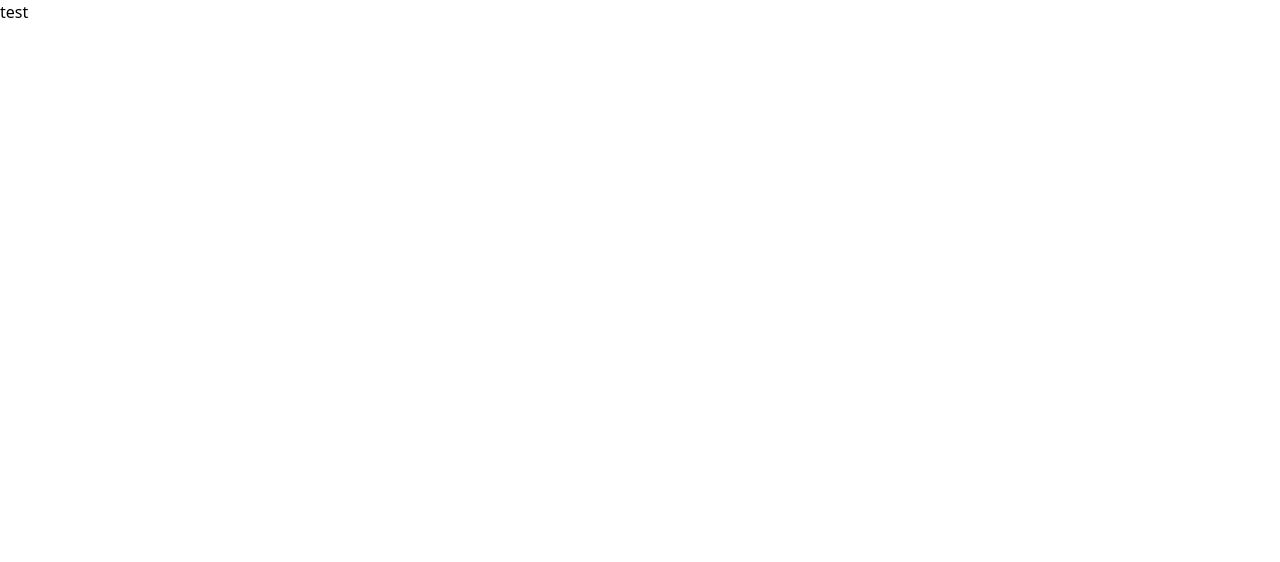
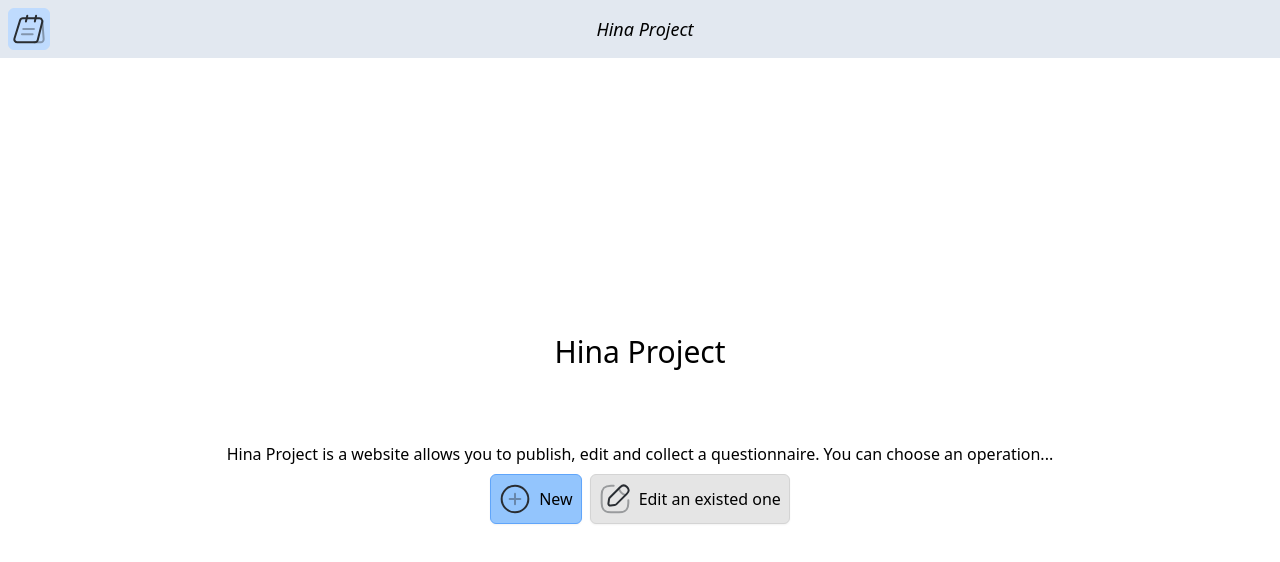
Before and after one commit to xubeiyan/hina-project, a SvelteKit app: page / in a window 1280 px wide. Shown: the top 562 px of the page. Built offline with nearby package versions, Linux system fonts and the light colour scheme.

Commit message:
feature(Header.svelte): add header and popover menu

```diff
--- /dev/null
+++ b/src/assets/icons/add.svelte
@@ -0,0 +1,31 @@
+<svg
+	width="2rem"
+	height="2rem"
+	viewBox="0 0 24 24"
+	fill="none"
+	xmlns="http://www.w3.org/2000/svg"
+>
+	<path
+		d="M12 22C17.5 22 22 17.5 22 12C22 6.5 17.5 2 12 2C6.5 2 2 6.5 2 12C2 17.5 6.5 22 12 22Z"
+		stroke="#292D32"
+		stroke-width="1.5"
+		stroke-linecap="round"
+		stroke-linejoin="round"
+	/>
+	<g opacity="0.4">
+		<path
+			d="M8 12H16"
+			stroke="#292D32"
+			stroke-width="1.5"
+			stroke-linecap="round"
+			stroke-linejoin="round"
+		/>
+		<path
+			d="M12 16V8"
+			stroke="#292D32"
+			stroke-width="1.5"
+			stroke-linecap="round"
+			stroke-linejoin="round"
+		/>
+	</g>
+</svg>
--- /dev/null
+++ b/src/assets/icons/close.svelte
@@ -0,0 +1,31 @@
+<svg
+	width="2rem"
+	height="2rem"
+	viewBox="0 0 24 24"
+	fill="none"
+	xmlns="http://www.w3.org/2000/svg"
+>
+	<g opacity="0.4">
+		<path
+			d="M9.16992 14.8299L14.8299 9.16992"
+			stroke="#292D32"
+			stroke-width="1.5"
+			stroke-linecap="round"
+			stroke-linejoin="round"
+		/>
+		<path
+			d="M14.8299 14.8299L9.16992 9.16992"
+			stroke="#292D32"
+			stroke-width="1.5"
+			stroke-linecap="round"
+			stroke-linejoin="round"
+		/>
+	</g>
+	<path
+		d="M9 22H15C20 22 22 20 22 15V9C22 4 20 2 15 2H9C4 2 2 4 2 9V15C2 20 4 22 9 22Z"
+		stroke="#292D32"
+		stroke-width="1.5"
+		stroke-linecap="round"
+		stroke-linejoin="round"
+	/>
+</svg>
--- /dev/null
+++ b/src/assets/icons/edit.svelte
@@ -0,0 +1,33 @@
+<svg
+	width="2rem"
+	height="2rem"
+	viewBox="0 0 24 24"
+	fill="none"
+	xmlns="http://www.w3.org/2000/svg"
+>
+	<path
+		opacity="0.4"
+		d="M11 2H9C4 2 2 4 2 9V15C2 20 4 22 9 22H15C20 22 22 20 22 15V13"
+		stroke="#292D32"
+		stroke-width="1.5"
+		stroke-linecap="round"
+		stroke-linejoin="round"
+	/>
+	<path
+		d="M16.0399 3.01976L8.15988 10.8998C7.85988 11.1998 7.55988 11.7898 7.49988 12.2198L7.06988 15.2298C6.90988 16.3198 7.67988 17.0798 8.76988 16.9298L11.7799 16.4998C12.1999 16.4398 12.7899 16.1398 13.0999 15.8398L20.9799 7.95976C22.3399 6.59976 22.9799 5.01976 20.9799 3.01976C18.9799 1.01976 17.3999 1.65976 16.0399 3.01976Z"
+		stroke="#292D32"
+		stroke-width="1.5"
+		stroke-miterlimit="10"
+		stroke-linecap="round"
+		stroke-linejoin="round"
+	/>
+	<path
+		opacity="0.4"
+		d="M14.9102 4.1499C15.5802 6.5399 17.4502 8.4099 19.8502 9.0899"
+		stroke="#292D32"
+		stroke-width="1.5"
+		stroke-miterlimit="10"
+		stroke-linecap="round"
+		stroke-linejoin="round"
+	/>
+</svg>
--- /dev/null
+++ b/src/assets/icons/menu.svelte
@@ -0,0 +1,57 @@
+<svg
+	width="2rem"
+	height="2rem"
+	viewBox="0 0 24 24"
+	fill="none"
+	xmlns="http://www.w3.org/2000/svg"
+>
+	<path
+		d="M21.9292 6.76001L18.5592 20.29C18.3192 21.3 17.4192 22 16.3792 22H3.23915C1.72915 22 0.649169 20.5199 1.09917 19.0699L5.30916 5.55005C5.59916 4.61005 6.46917 3.95996 7.44917 3.95996H19.7492C20.6992 3.95996 21.4892 4.53997 21.8192 5.33997C22.0092 5.76997 22.0492 6.26001 21.9292 6.76001Z"
+		stroke="#292D32"
+		stroke-width="1.5"
+		stroke-miterlimit="10"
+	/>
+	<path
+		opacity="0.4"
+		d="M16 22H20.78C22.07 22 23.08 20.91 22.99 19.62L22 6"
+		stroke="#292D32"
+		stroke-width="1.5"
+		stroke-miterlimit="10"
+		stroke-linecap="round"
+		stroke-linejoin="round"
+	/>
+	<path
+		d="M9.67969 6.38L10.7197 2.06006"
+		stroke="#292D32"
+		stroke-width="1.5"
+		stroke-miterlimit="10"
+		stroke-linecap="round"
+		stroke-linejoin="round"
+	/>
+	<path
+		d="M16.3809 6.38977L17.3209 2.0498"
+		stroke="#292D32"
+		stroke-width="1.5"
+		stroke-miterlimit="10"
+		stroke-linecap="round"
+		stroke-linejoin="round"
+	/>
+	<path
+		opacity="0.4"
+		d="M7.69922 12H15.6992"
+		stroke="#292D32"
+		stroke-width="1.5"
+		stroke-miterlimit="10"
+		stroke-linecap="round"
+		stroke-linejoin="round"
+	/>
+	<path
+		opacity="0.4"
+		d="M6.69922 16H14.6992"
+		stroke="#292D32"
+		stroke-width="1.5"
+		stroke-miterlimit="10"
+		stroke-linecap="round"
+		stroke-linejoin="round"
+	/>
+</svg>
--- /dev/null
+++ b/src/assets/icons/search.svelte
@@ -0,0 +1,45 @@
+<svg
+	width="2em"
+	height="2em"
+	viewBox="0 0 24 24"
+	fill="none"
+	xmlns="http://www.w3.org/2000/svg"
+>
+	<path
+		d="M20.5 11.3V7.04001C20.5 3.01001 19.56 2 15.78 2H8.22C4.44 2 3.5 3.01001 3.5 7.04001V18.3C3.5 20.96 4.96001 21.59 6.73001 19.69L6.73999 19.68C7.55999 18.81 8.80999 18.88 9.51999 19.83L10.53 21.18"
+		stroke="#292D32"
+		stroke-width="1.5"
+		stroke-linecap="round"
+		stroke-linejoin="round"
+	/>
+	<path
+		d="M18.2 21.4C19.9673 21.4 21.4 19.9673 21.4 18.2C21.4 16.4327 19.9673 15 18.2 15C16.4327 15 15 16.4327 15 18.2C15 19.9673 16.4327 21.4 18.2 21.4Z"
+		stroke="#292D32"
+		stroke-width="1.5"
+		stroke-linecap="round"
+		stroke-linejoin="round"
+	/>
+	<path
+		d="M22 22L21 21"
+		stroke="#292D32"
+		stroke-width="1.5"
+		stroke-linecap="round"
+		stroke-linejoin="round"
+	/>
+	<path
+		opacity="0.4"
+		d="M8 7H16"
+		stroke="#292D32"
+		stroke-width="1.5"
+		stroke-linecap="round"
+		stroke-linejoin="round"
+	/>
+	<path
+		opacity="0.4"
+		d="M9 11H15"
+		stroke="#292D32"
+		stroke-width="1.5"
+		stroke-linecap="round"
+		stroke-linejoin="round"
+	/>
+</svg>
--- /dev/null
+++ b/src/components/Header.svelte
@@ -0,0 +1,53 @@
+<script>
+	import MenuIcon from '../assets/icons/menu.svelte';
+	import AddIcon from '../assets/icons/add.svelte';
+	import CloseIcon from '../assets/icons/close.svelte';
+	import EditIcon from '../assets/icons/edit.svelte';
+	import SearchIcon from '../assets/icons/search.svelte';
+
+	let menuOpen = false;
+	$: menuClass = menuOpen ? '' : 'translate-x-[-110%]';
+	$: menuButtonClass = menuOpen ? 'rounded-b-none' : '';
+
+	// 切换菜单打开与关闭
+	const toggleMenu = () => {
+		menuOpen = !menuOpen;
+	};
+</script>
+
+<header class="sticky top-0 p-2 bg-slate-200 flex items-center">
+	<button
+		class="border border-blue-200 p-1 rounded-md {menuButtonClass} bg-blue-200"
+		on:click={toggleMenu}
+	>
+		<MenuIcon />
+	</button>
+	<h1 class="grow text-center text-lg italic">
+		<a href="/"> Hina Project </a>
+	</h1>
+	<span class="w-[2em]"></span>
+	<nav
+		class="absolute top-0 left-0 w-full h-screen {menuClass}
+    bg-slate-700/60 py-10 pr-10
+    overflow-hidden transition-transform duration-500"
+	>
+		<button class="absolute right-2 top-2 bg-neutral-100 rounded-md" on:click={toggleMenu}>
+			<CloseIcon />
+		</button>
+		<ul class="bg-blue-200 p-2 rounded-r-lg">
+			<h2 class="text-lg text-center mb-2">功能</h2>
+			<li class="flex items-center gap-2 bg-blue-100 rounded-md p-2 mb-2">
+				<AddIcon />
+				新建问卷
+			</li>
+			<li class="flex items-center gap-2 bg-blue-100 rounded-md p-2 mb-2">
+				<EditIcon />
+				编辑问卷
+			</li>
+			<li class="flex items-center gap-2 bg-blue-100 rounded-md p-2 mb-2">
+				<SearchIcon />
+				查看问卷结果
+			</li>
+		</ul>
+	</nav>
+</header>
--- a/src/routes/+layout.svelte
+++ b/src/routes/+layout.svelte
@@ -1,8 +1,9 @@
 <script>
   import '../app.css';
+	import Header from '../components/Header.svelte';
 </script>
 
-<div class="w-screen min-h-screen">
+<div class="w-screen min-h-svh flex flex-col">
+  <Header />
   <slot />
-
 </div>
--- a/src/routes/+page.svelte
+++ b/src/routes/+page.svelte
@@ -1 +1,26 @@
-<h1>test</h1>
+<script>
+	import AddIcon from '../assets/icons/add.svelte';
+	import EditIcon from '../assets/icons/edit.svelte';
+</script>
+
+<div class="w-full grow flex flex-col gap-2 justify-center items-center">
+	<h1 class="text-3xl mb-16">Hina Project</h1>
+	<h5 class="mx-4 text-center">
+		Hina Project is a website allows you to publish, edit and collect a questionnaire. You can
+		choose an operation...
+	</h5>
+	<div class="flex gap-2">
+		<a href="/new">
+			<button class="flex items-center gap-2 p-2 rounded-md border border-blue-400 bg-blue-300 shadow-sm">
+				<AddIcon />
+				<span>New</span>
+			</button>
+		</a>
+		<a href="/edit">
+			<button class="flex items-center gap-2 p-2 rounded-md border border-neutral-300 bg-neutral-200 shadow-sm">
+				<EditIcon />
+				<span>Edit an existed one</span>
+			</button>
+		</a>
+	</div>
+</div>
```
Also changed, not shown: src/routes/edit/+page.svelte (added), src/routes/new/+page.svelte (added), src/routes/user/signup/+page.server.js (deleted), 1 other file (tests, documents, lock files or other folders).
